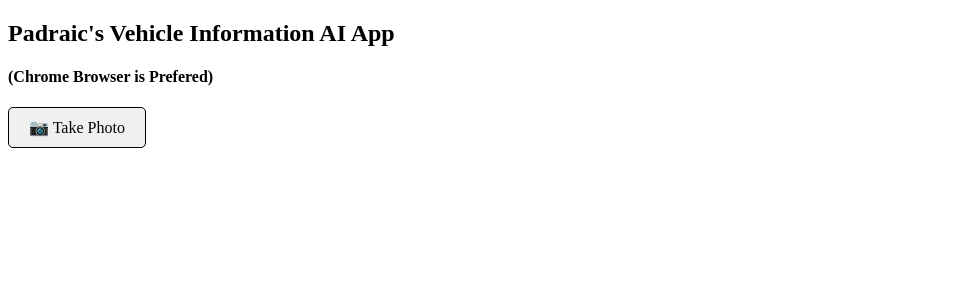
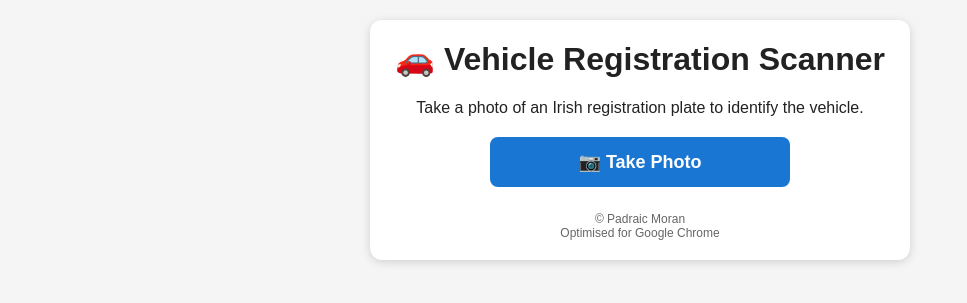
Before and after one commit to PadraicM71/car_reg, a Flask app: page / in a window 1280 px wide. Shown: the top 303 px of the page, without its empty margins (0-967 px from the left). Run offline with Flask 3, Linux system fonts and the light colour scheme.

Commit message:
Refactor index.html for vehicle registration app

```diff
--- a/templates/index.html
+++ b/templates/index.html
@@ -1,14 +1,138 @@
 <!DOCTYPE html>
-<html>
+<html lang="en">
 
 <head>
-    <title>Padraic's AI Reg Scan</title>
+    <meta charset="UTF-8">
+    <meta name="viewport" content="width=device-width, initial-scale=1.0">
+    <title>Padraic's AI Reg App</title>
+
+    <style>
+
+        body {
+            margin: 0;
+            padding: 20px;
+            font-family: Arial, Helvetica, sans-serif;
+            background: #f5f5f5;
+            color: #222;
+        }
+
+        .container {
+            max-width: 500px;
+            margin: auto;
+            background: white;
+            padding: 20px;
+            border-radius: 12px;
+            box-shadow: 0 2px 10px rgba(0,0,0,0.15);
+        }
+
+        h1, h2, h3 {
+            text-align: center;
+            margin-top: 0;
+        }
+
+        p {
+            text-align: center;
+        }
+
+        img {
+            width: 100%;
+            height: auto;
+            border-radius: 10px;
+            border: 1px solid #ccc;
+            margin-top: 10px;
+        }
+
+        /* ---------- Take Photo Button ---------- */
+
+        .button-container {
+            text-align: center;
+            margin: 20px 0;
+        }
+
+        .button {
+            display: inline-block;
+            width: 60%;
+            padding: 14px 0;
+            font-size: 18px;
+            font-weight: bold;
+            color: white;
+            background: #1976d2;
+            border-radius: 8px;
+            cursor: pointer;
+            text-decoration: none;
+        }
+
+        .button:hover {
+            background: #1565c0;
+        }
+
+        /* ---------- Metadata ---------- */
+
+        .small-button {
+            display: block;
+            margin: 15px auto;
+            padding: 8px 18px;
+            font-size: 14px;
+            border: 1px solid #999;
+            border-radius: 6px;
+            background: #efefef;
+            cursor: pointer;
+        }
+
+        .metadata {
+            display: none;
+            margin-top: 10px;
+            padding: 10px;
+            border: 1px solid #ddd;
+            border-radius: 8px;
+            background: #fafafa;
+            font-size: 12px;
+            line-height: 1.4;
+        }
+
+        .metadata p {
+            text-align: left;
+            margin: 4px 0;
+        }
+
+        /* ---------- Registration Buttons ---------- */
+
+        .reg-button {
+            width: 100%;
+            padding: 14px;
+            margin-top: 10px;
+            font-size: 18px;
+            border-radius: 8px;
+            border: 1px solid #1976d2;
+            background: white;
+            cursor: pointer;
+        }
+
+        .reg-button:hover {
+            background: #1976d2;
+            color: white;
+        }
+
+        footer {
+            text-align: center;
+            font-size: 12px;
+            margin-top: 25px;
+            color: #666;
+        }
+
+    </style>
+
 </head>
 
 <body>
 
-<h2>Padraic's Vehicle Information AI App</h2>
-<h4>(Chrome Browser is Prefered)</h4>
+<div class="container">
+
+    <h1>🚗 Vehicle Registration Scanner</h1>
+
+    <p>
+        Take a photo of an Irish registration plate to identify the vehicle.
+    </p>
 
     <form id="uploadForm" action="/upload" method="post" enctype="multipart/form-data">
 
@@ -20,106 +144,138 @@
             capture="environment"
             style="display:none;">
 
-    <label for="photo" style="
-        display:inline-block;
-        padding:10px 20px;
-        border:1px solid #000;
-        border-radius:5px;
-        cursor:pointer;
-        background:#f0f0f0;
-    ">
+        <div class="button-container">
+            <label for="photo" class="button">
                 📷 Take Photo
             </label>
+        </div>
 
         <input type="hidden" name="latitude" id="latitude">
         <input type="hidden" name="longitude" id="longitude">
 
     </form>
 
+    {% if image %}
 
+    <h2>Uploaded Image</h2>
 
-{% if image %}
-<h2>Uploaded Image</h2>
-<img src="/image" width="300">
+    <img src="/image">
 
-<br>
+    <button
+        class="small-button"
+        type="button"
+        id="detailsBtn"
+        onclick="toggleDetails()">
 
-<button type="button" id="detailsBtn" onclick="toggleDetails()">
-    Show Image Details
+        Image Metadata
+
     </button>
 
-<div id="imageDetails" style="display:none;">
+    <div class="metadata" id="imageDetails">
 
-    <h3>Image Details:</h3>
-
-    <p>Filename: {{ details.filename }}</p>
-    <p>File size: {{ details.filesize }} MB</p>
-    <p>Width: {{ details.width }} pixels</p>
-    <p>Height: {{ details.height }} pixels</p>
-    <p>Format: {{ details.format }}</p>
-    <p>Colour mode: {{ details.mode }}</p>
-    <p>Latitude: {{ details.latitude }}</p>
-    <p>Longitude: {{ details.longitude }}</p>
-    <p>OCR raw: {{ details.ocr }}</p>
+        <p><strong>Filename:</strong> {{ details.filename }}</p>
+        <p><strong>File size:</strong> {{ details.filesize }} MB</p>
+        <p><strong>Width:</strong> {{ details.width }} px</p>
+        <p><strong>Height:</strong> {{ details.height }} px</p>
+        <p><strong>Format:</strong> {{ details.format }}</p>
+        <p><strong>Mode:</strong> {{ details.mode }}</p>
+        <p><strong>Latitude:</strong> {{ details.latitude }}</p>
+        <p><strong>Longitude:</strong> {{ details.longitude }}</p>
+        <p><strong>OCR:</strong> {{ details.ocr }}</p>
 
     </div>
 
-<!-- <p>Valid Registration: {{ details.valid_regs }}</p> this area will show final reg plate data when processed -->
-<h3>Possible Registrations</h3>
+    <h2>Detected Registrations</h2>
+
+    {% if details.valid_regs %}
 
         {% for reg in details.valid_regs %}
 
-<form action="/reg" method="get" style="display:inline;">
-    <input type="hidden" name="reg" value="{{ reg }}">
-    <button type="submit">{{ reg }}</button>
+        <form action="/reg" method="get">
+
+            <input
+                type="hidden"
+                name="reg"
+                value="{{ reg }}">
+
+            <button class="reg-button" type="submit">
+                {{ reg }}
+            </button>
+
         </form>
 
         {% endfor %}
 
+    {% else %}
 
-
-
-
+        <p><em>No registration plates detected.</em></p>
 
     {% endif %}
 
+    {% endif %}
+
+    <footer>
+        &copy; Padraic Moran<br>
+        Optimised for Google Chrome
+    </footer>
+
+</div>
+
 <script>
 
-// Take photo and upload
+// Automatically upload when a photo is selected
 document.getElementById("photo").addEventListener("change", function () {
+
     if (this.files.length === 0)
         return;
+
     document.getElementById("uploadForm").submit();
+
 });
 
-
-// Show/Hide Image Details
+// Show / Hide Metadata
 function toggleDetails() {
 
     const details = document.getElementById("imageDetails");
     const button = document.getElementById("detailsBtn");
 
-    if (details.style.display === "none") {
+    if (details.style.display === "block") {
+
+        details.style.display = "none";
+        button.textContent = "Image Metadata";
+
+    } else {
+
         details.style.display = "block";
-        button.textContent = "Hide Image Details";
-    } else {
-        details.style.display = "none";
-        button.textContent = "Show Image Details";
-    }
+        button.textContent = "Hide Metadata";
+
     }
 
+}
 
-// Get Geo Location Information
+// Get device location
 if (navigator.geolocation) {
+
     navigator.geolocation.getCurrentPosition(
+
         function(position) {
-            document.getElementById("latitude").value = position.coords.latitude;
-            document.getElementById("longitude").value = position.coords.longitude;
+
+            document.getElementById("latitude").value =
+                position.coords.latitude;
+
+            document.getElementById("longitude").value =
+                position.coords.longitude;
+
         },
+
         function(error) {
+
             console.log("Location error:", error.message);
+
         }
+
     );
+
 }
 
 </script>
```
Lines whose indentation alone changed are shown as unchanged.
